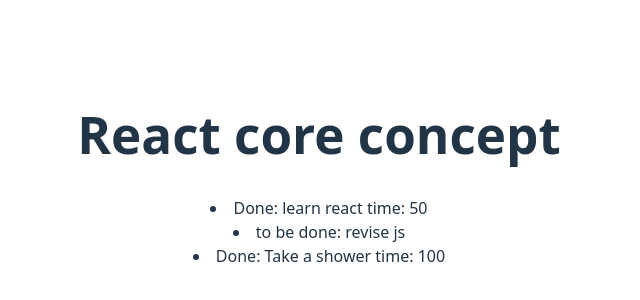
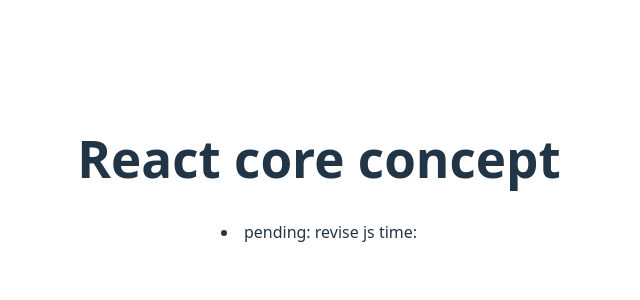
Before and after one commit to developerTamanna/explore-core-react, a React (Vite) app: page / in a window 1280 px wide. Shown: the part 230-530 px from the top of the page, without its empty margins (321-961 px from the left). Built offline with nearby package versions, Linux system fonts and the light colour scheme.

Commit message:
conditional

```diff
--- a/src/todo.jsx
+++ b/src/todo.jsx
@@ -12,9 +12,43 @@
 //         return <li>Do now: {task}</li>
 //     }
 // }
-export default function ToDo({task, isDone, time =0}){
+// export default function ToDo({task, isDone, time =0}){
+//     if(isDone===true){
+//         return <li>Done: {task} time: {time}</li>
+//     }
+//     return <li>to be done: {task}</li>
+// }
+
+
+//*conditional rendering: 3*//  trnry
+
+// ** condition ? true:false//
+
+// export default function ToDo({task, isDone, time =0}){
+// return isDone ? <li>Done:{task} time: {time} </li> : <li>To be done {task}</li>
+// }
+
+
+
+// ** conditional rendering : 4  &&//
+
+// export default function ToDo({task, isDone, time = 0}){
+//     return isDone && <li>done: {task} time:{time}</li>
+// }
+
+
+// ** conditional rendering : 4  ||  .....
+
+// export default function ToDo({task, isDone, time = 0}){
+//     return isDone || <li> not done task: {task} time:{time}</li>
+// }
+
+// ** conditional rendering : 6 use variable
+export default function ToDo({task, isDone, time}){
     if(isDone===true){
-        return <li>Done: {task} time: {time}</li>
+        return null
     }
-    return <li>to be done: {task}</li>
+    else{
+        return <li>pending: {task} time: {time}</li>
+    }
 }
```
